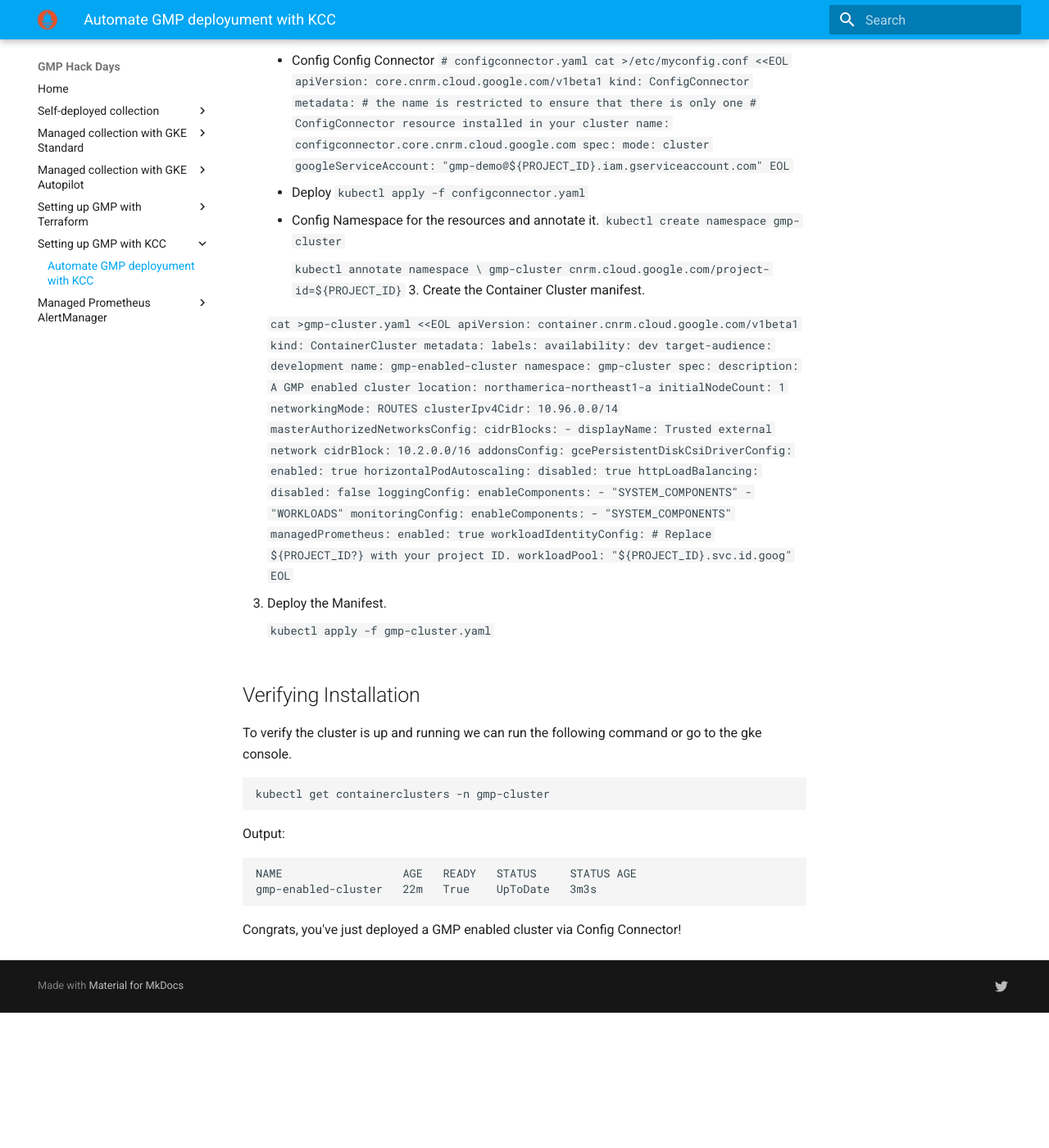
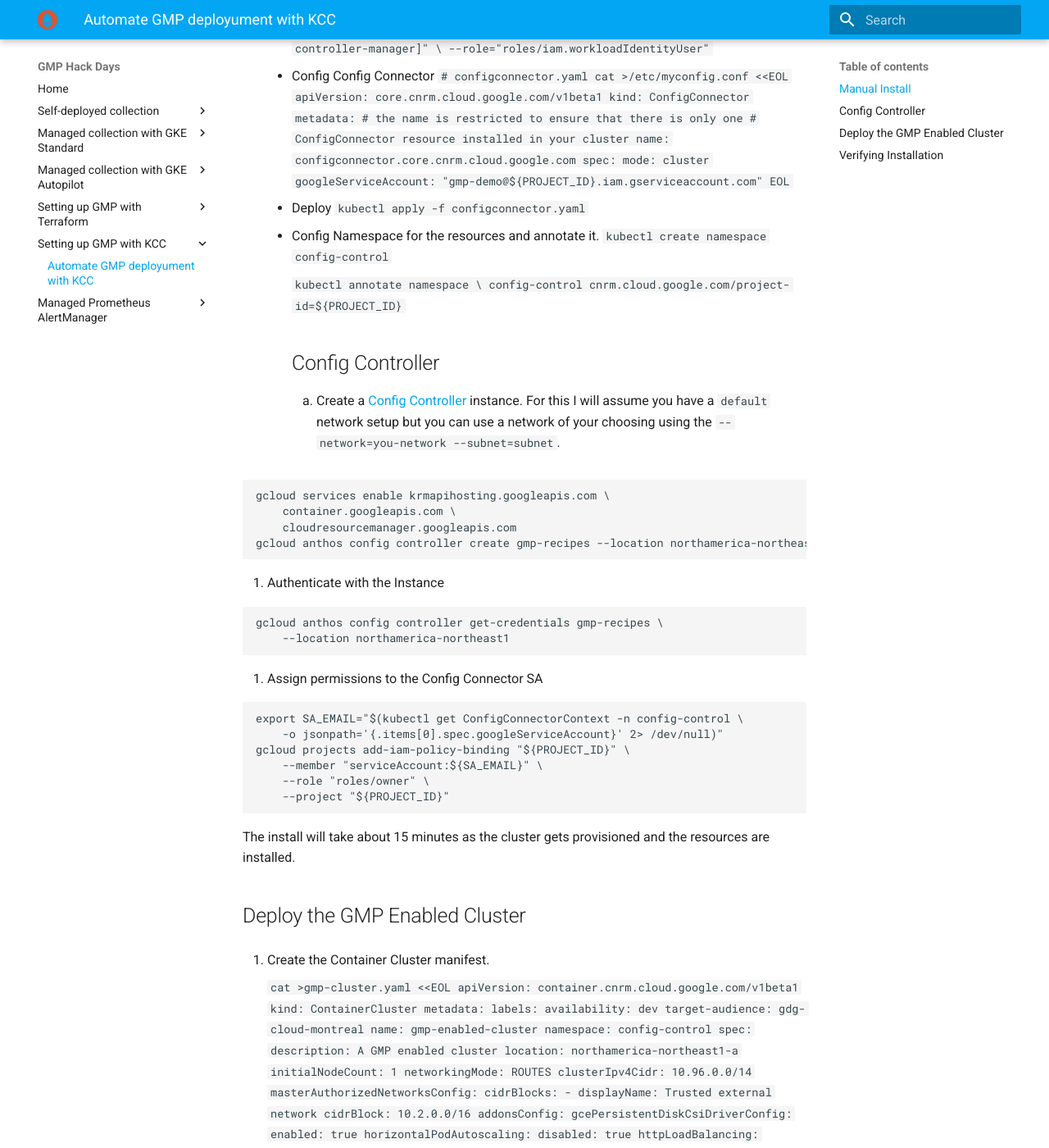
Before and after one commit to gdg-cloud-montreal/gmp-reciepes, an MkDocs documentation site: the page built from docs/gmp-with-kcc.md, in a window 1280 px wide and 1400 px high, scrolled down 1010 px. Shown: the whole window at 82% size. Built offline with MkDocs 1.6.1 and Material for MkDocs 9.7.7, drawn with Linux system fonts in a browser that asks for light colours; old or Windows-style settings are respelled for this version of MkDocs; before the commit the page ends 2245 px from its top, so only the background shows below that; some of the changed text lies outside the part shown.

Commit message:
updated namespace and added config controller directions

````diff
--- a/docs/gmp-with-kcc.md
+++ b/docs/gmp-with-kcc.md
@@ -3,9 +3,11 @@
 
 To start we will need to create a cluster with the Config Connector Resources install, this can be GKE or a compliant K8s distributions (ie kind), see [here](https://cloud.google.com/config-connector/docs/concepts/installation-types) for installation types.
 
-In this example I will be using the Manual installation type so we can use the latest version of Config Connector (1.91 at the time of this writing) and a GKE cluster so we can use Workload Identity.
+In this example I will highlight the two ways to install Config Connector. The first will be the manual mode which can be used on both GKE clusters as well as other CNCF conformant clusters.
 
-#  Deploy GKE Cluster with GMP enabled via Config Connector
+The second option will be using Config Controller which is a pre-configured managed cluster that comes pre-loaded with Config Connector as well as Config Sync and Policy Controller.
+
+## Manual Install
 
 1. Create a Kubernetes Cluster
 
@@ -67,14 +69,45 @@ In this example I will be using the Manual installation type so we can use the l
         ```
     - Config Namespace for the resources and annotate it.
         ```
-        kubectl create namespace gmp-cluster
+        kubectl create namespace config-control
         ```
 
         ```
         kubectl annotate namespace \
-        gmp-cluster cnrm.cloud.google.com/project-id=${PROJECT_ID}
+        config-control cnrm.cloud.google.com/project-id=${PROJECT_ID}
         ```
-3. Create the Container Cluster manifest.
+## Config Controller
+1. Create a [Config Controller](https://cloud.google.com/anthos-config-management/docs/concepts/config-controller-overview) instance. For this I will assume you have a `default` network  setup but you can use a network of your choosing using the `--network=you-network --subnet=subnet`.
+
+```
+gcloud services enable krmapihosting.googleapis.com \
+    container.googleapis.com \
+    cloudresourcemanager.googleapis.com
+gcloud anthos config controller create gmp-recipes --location northamerica-northeast1
+```
+
+2. Authenticate with the Instance
+
+```
+gcloud anthos config controller get-credentials gmp-recipes \
+    --location northamerica-northeast1
+```
+
+3. Assign permissions to the Config Connector SA
+```
+export SA_EMAIL="$(kubectl get ConfigConnectorContext -n config-control \
+    -o jsonpath='{.items[0].spec.googleServiceAccount}' 2> /dev/null)"
+gcloud projects add-iam-policy-binding "${PROJECT_ID}" \
+    --member "serviceAccount:${SA_EMAIL}" \
+    --role "roles/owner" \
+    --project "${PROJECT_ID}"
+```
+
+The install will take about 15 minutes as the cluster gets provisioned and the resources are installed.
+
+## Deploy the GMP Enabled Cluster
+
+1. Create the Container Cluster manifest.
 
     ```
     cat >gmp-cluster.yaml <<EOL
@@ -83,9 +116,9 @@ In this example I will be using the Manual installation type so we can use the l
     metadata:
         labels:
             availability: dev
-            target-audience: development
+            target-audience: gdg-cloud-montreal
         name: gmp-enabled-cluster
-        namespace: gmp-cluster
+        namespace: config-control
     spec:
         description: A GMP enabled cluster
         location: northamerica-northeast1-a
@@ -129,7 +162,7 @@ In this example I will be using the Manual installation type so we can use the l
 To verify the cluster is up and running we can run the following command or go to the gke console.
 
 ```
-kubectl get containerclusters -n gmp-cluster
+kubectl get containerclusters -n config-control
 ```
 Output:
 ```
````
